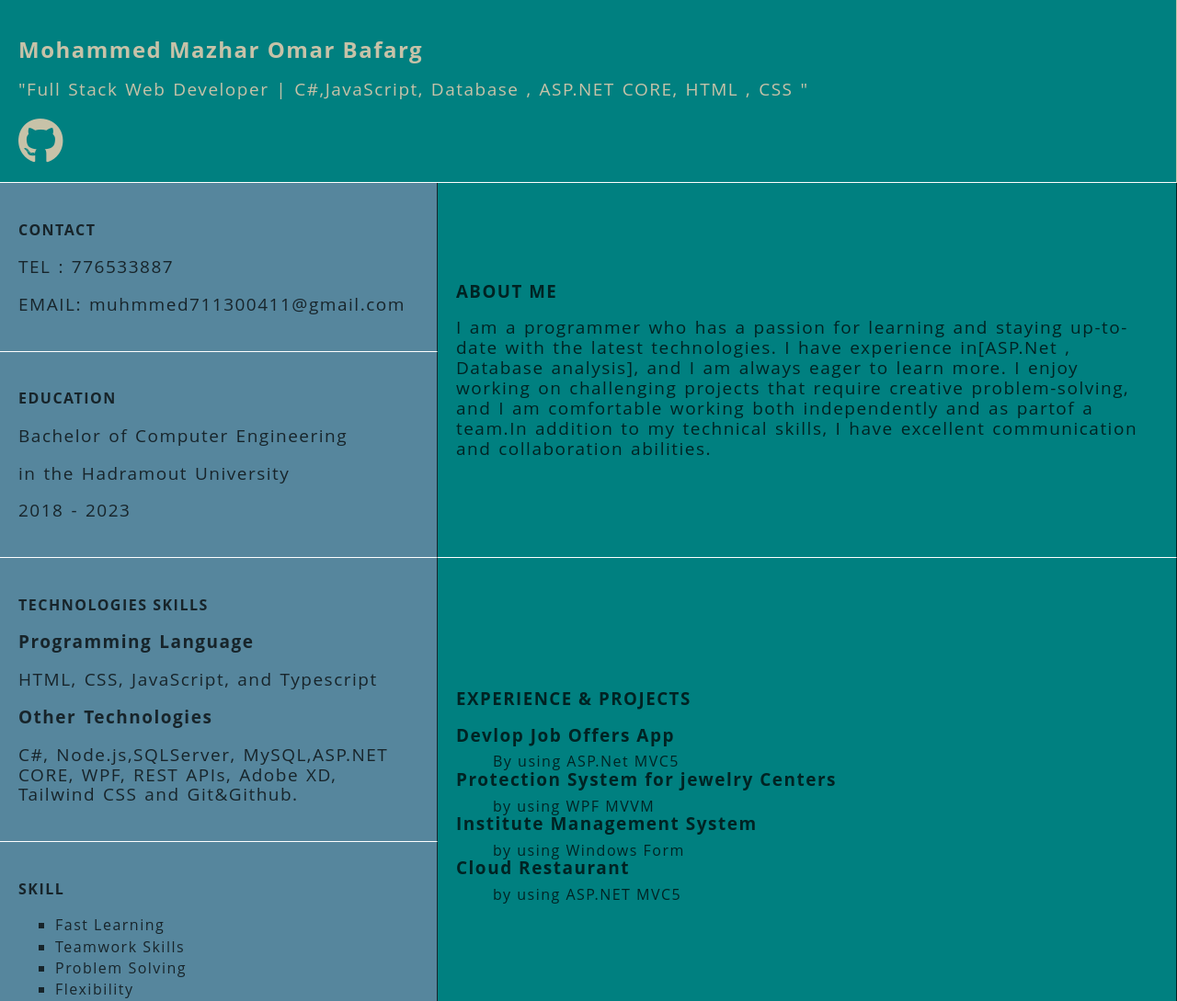
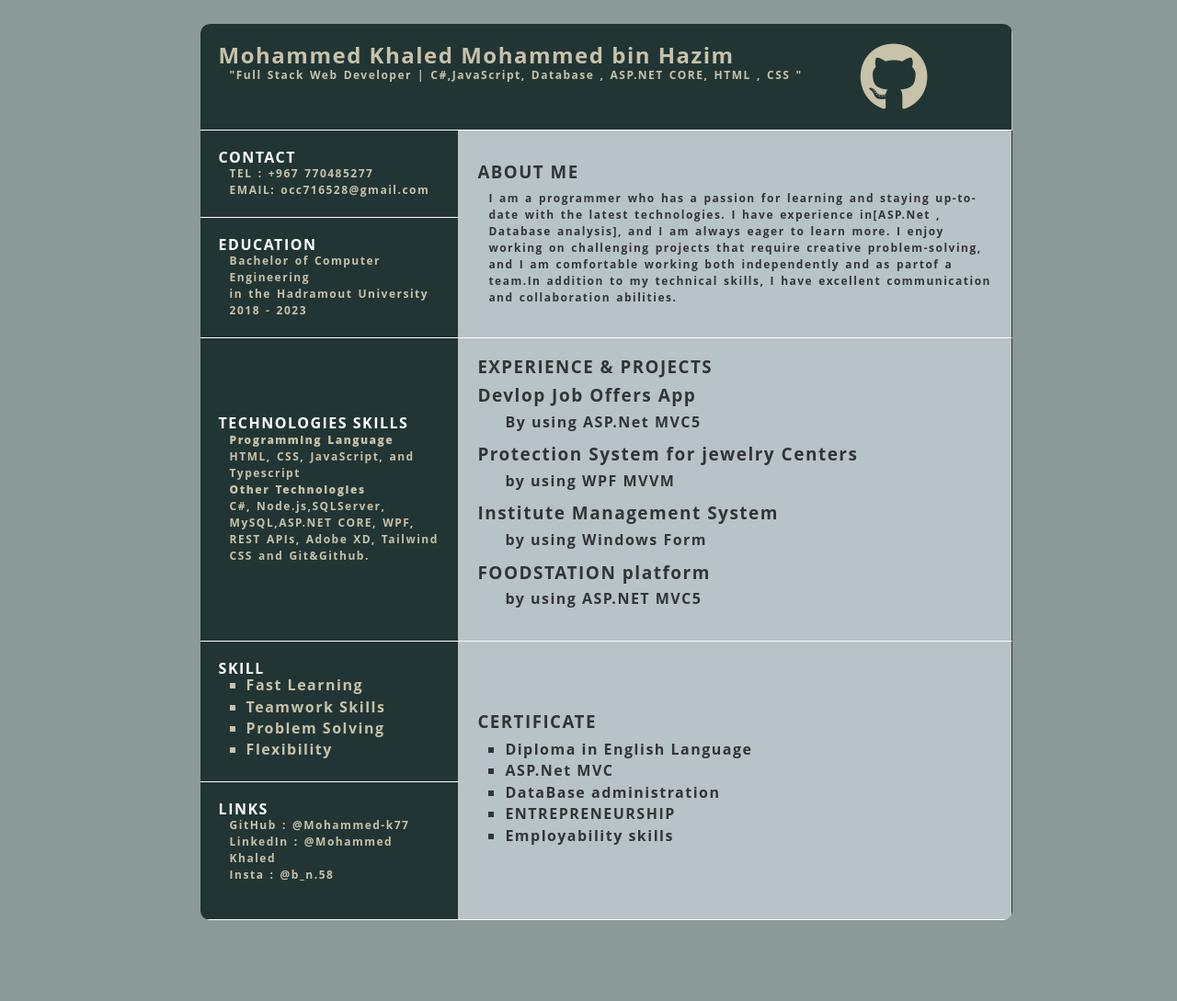
Before and after one commit to MohammedMazher1/CV, a plain HTML site: page Index.HTML in a window 1280 px wide. Shown: the top 1089 px of the page at 92% size. Drawn offline with Linux system fonts and the light colour scheme.

Commit message:
Enhance Style

```diff
--- a/Css/style.css
+++ b/Css/style.css
@@ -1,12 +1,18 @@
-
+*{
+    padding: 0;
+    margin: 0;
+}
 body {
     font-family: "open sans", sans-serif;
+    font-weight: bold;
+    background-color: #8b9999;
 }
 html {
     scroll-behavior: smooth;
 }
 i{
-    font-size: 50px;
+    font-size: 75px;
+    margin-right: 70px;
 }
 /*
 .main-heading h2::after {
@@ -22,29 +28,49 @@ i{
     background-color: white;
 } */
 
+.container{
+    margin: 2% 14% 10% 17%;
+    border-radius: 20px;
+}
+
 table{
-   width: 100%;
-   background-color: #979a9b;
-   color: rgb(0 0 0 / 73%);
+    width: 100%;
+    background-color: #b8c3c7;
+    color: rgb(0 0 0 / 73%);
+    border-radius: 10px;
+    overflow: hidden;
 }
 td{
     border-bottom: 1px solid white;
     border-right: 1px solid ;
     padding: 20px;
     letter-spacing: 1.5px;
-    background-color: teal;
-
 }
 .information{
-    background-color: #56869d;
+    background-color:#223535;
+    color: #c7c2a8;
+    background-size: 200% 200%;
+    background-position: top left;
 }
 p{
-    font-size: 19px;
+    font-size: 12px;
+    line-height: 1.5em;
     word-spacing: 1.5px;
+    margin-left: 12px;
 }
+
+h4{
+    color: white;
+}
+
+h3{
+    margin-bottom: 10px;
+}
+
 .list{
     font-size: 16px;
-    list-style:square;
+    list-style: square;
+    margin-left: 30px;
 }
 .list li{
     margin-bottom: 5px;
@@ -58,6 +84,12 @@ dl dt{
     font-weight: bold;
     margin-bottom: 8px;
 }
+
+dd{
+    margin-left: 30px;
+    margin-bottom: 16px;
+}
+
 @media (max-width:768px){
 
     p{
@@ -69,8 +101,9 @@ dl dt{
         list-style:square;
     }
     dl dt{
-        font-size: 16px;
+        font-size: 19px;
         font-weight: bold;
         margin-bottom: 8px;
+        margin-left: 14px;
     }
 }
--- a/Index.HTML
+++ b/Index.HTML
@@ -15,19 +15,23 @@
         <table cellspacing="0">
             <tr class="Header" >
                 <td colspan="2">
-                    <div>
-                        <h2>Mohammed Mazhar Omar Bafarg</h2>
-                    <p>"Full Stack Web Developer | C#,JavaScript, Database , ASP.NET CORE, HTML , CSS "</p>
+                    <div style="display: flex; justify-content: space-between;">
+                        <div>
+                            <h2>Mohammed Khaled Mohammed bin Hazim</h2>
+                            <p>"Full Stack Web Developer | C#,JavaScript, Database , ASP.NET CORE, HTML , CSS "</p>
+                        </div>
+                        <div>
+                            <i class="fa-brands fa-github"></i>
+                        </div>
                     </div>
-                    <i class="fa-brands fa-github"></i>
                 </td>
             </tr>
             <tr>
                 <td class="information">
                     <div >
                         <h4>CONTACT</h4>
-                        <p>TEL : 776533887</p>
-                        <p>EMAIL: muhmmed711300411@gmail.com</p>
+                        <p>TEL : +967 770485277</p>
+                        <p>EMAIL: occ716528@gmail.com</p>
                     </div>
                 </td>
                 <td rowspan="2">
@@ -68,7 +72,7 @@
                         </p>
                     </div>
                 </td>
-                <td rowspan="2">
+                <td>
                     <h3>EXPERIENCE & PROJECTS</h3>
                     <dl>
                         <dt>Devlop Job Offers App</dt>
@@ -77,7 +81,7 @@
                         <dd>by using WPF MVVM</dd>
                         <dt>Institute Management System </dt>
                         <dd>by using Windows Form</dd>
-                        <dt>Cloud Restaurant</dt>
+                        <dt>FOODSTATION platform</dt>
                         <dd>by using ASP.NET MVC5</dd>
                     </dl>
                 </td>
@@ -94,18 +98,7 @@
                         </ul>
                     </div>
                 </td>
-            </tr>
-            <tr>
-                <td class="information">
-                    <div >
-                        <h4>LINKS</h4>
-                        <p>GitHub : @MohammedMazher1</p>
-                        <p>LinkedIn : @MohammedMazher</p>
-                        <p>Ins : @m.din6y</p>
-                        <br>
-                    </div>
-                </td>
-                <td>
+                <td rowspan="2">
                     <h3>CERTIFICATE</h3>
                     <ul class="list">
                         <li>Diploma in English Language</li>
@@ -116,6 +109,17 @@
                     </ul>
                 </td>
             </tr>
+            <tr>
+                <td class="information">
+                    <div >
+                        <h4>LINKS</h4>
+                        <p>GitHub : @Mohammed-k77</p>
+                        <p>LinkedIn : @Mohammed Khaled</p>
+                        <p>Insta : @b_n.58</p>
+                        <br>
+                    </div>
+                </td>
+            </tr>
         </table>
     </div>
 
```
